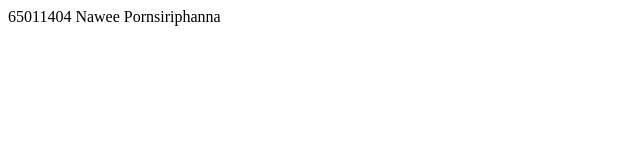
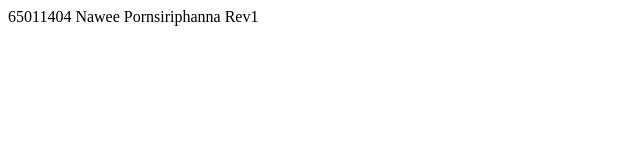
Before and after one commit to Nawee65011404/git101_Win, a plain HTML site: page index.html in a window 1280 px wide. Shown: the full height of the page, 0-640 px from the left. Drawn offline with Linux system fonts and the light colour scheme.

Commit message:
Update index.html

```diff
--- a/index.html
+++ b/index.html
@@ -6,6 +6,6 @@
     <title>Document</title>
   </head>
   <body>
-    65011404 Nawee Pornsiriphanna
+    65011404 Nawee Pornsiriphanna Rev1
   </body>
 </html>
```
